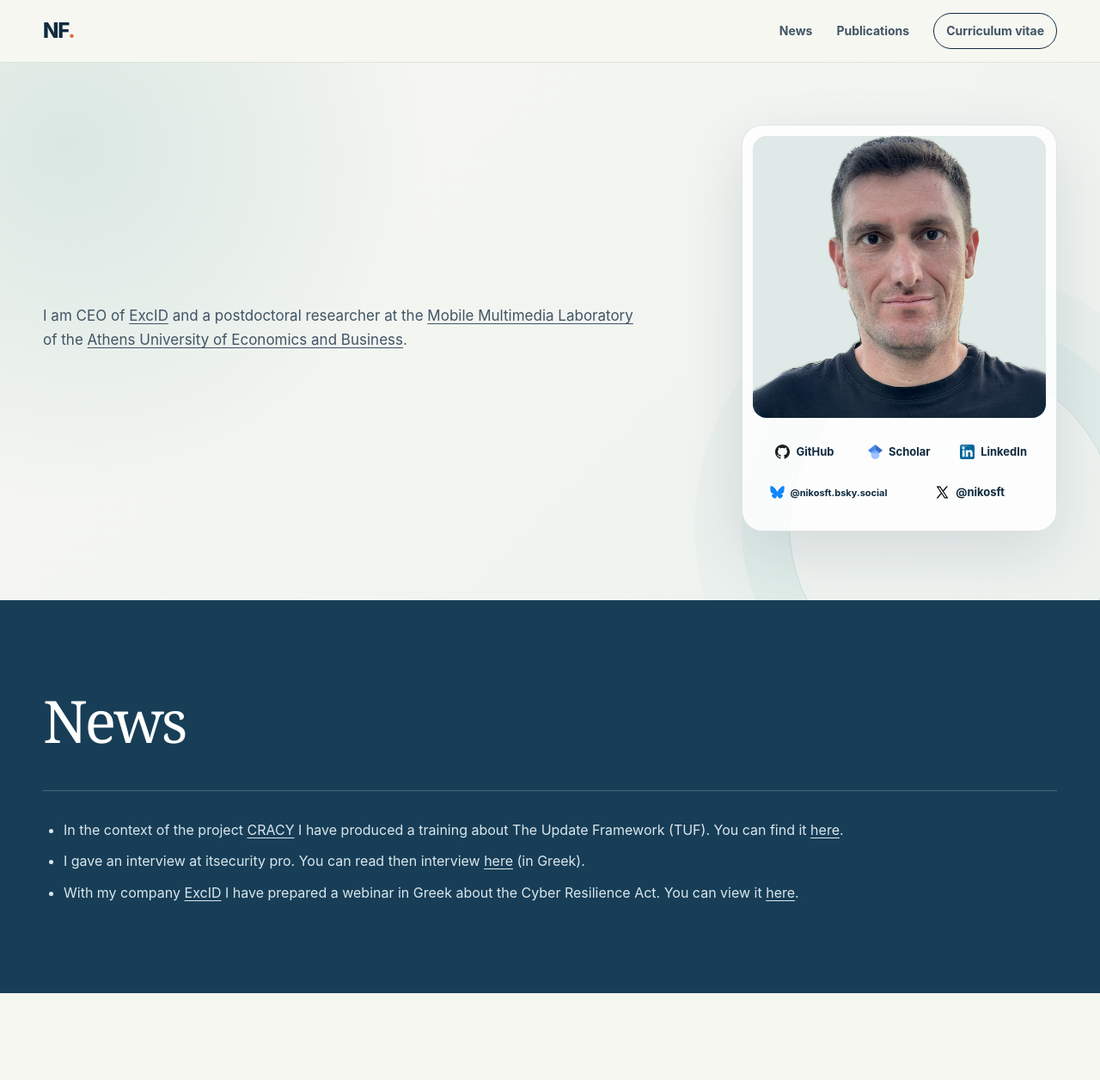
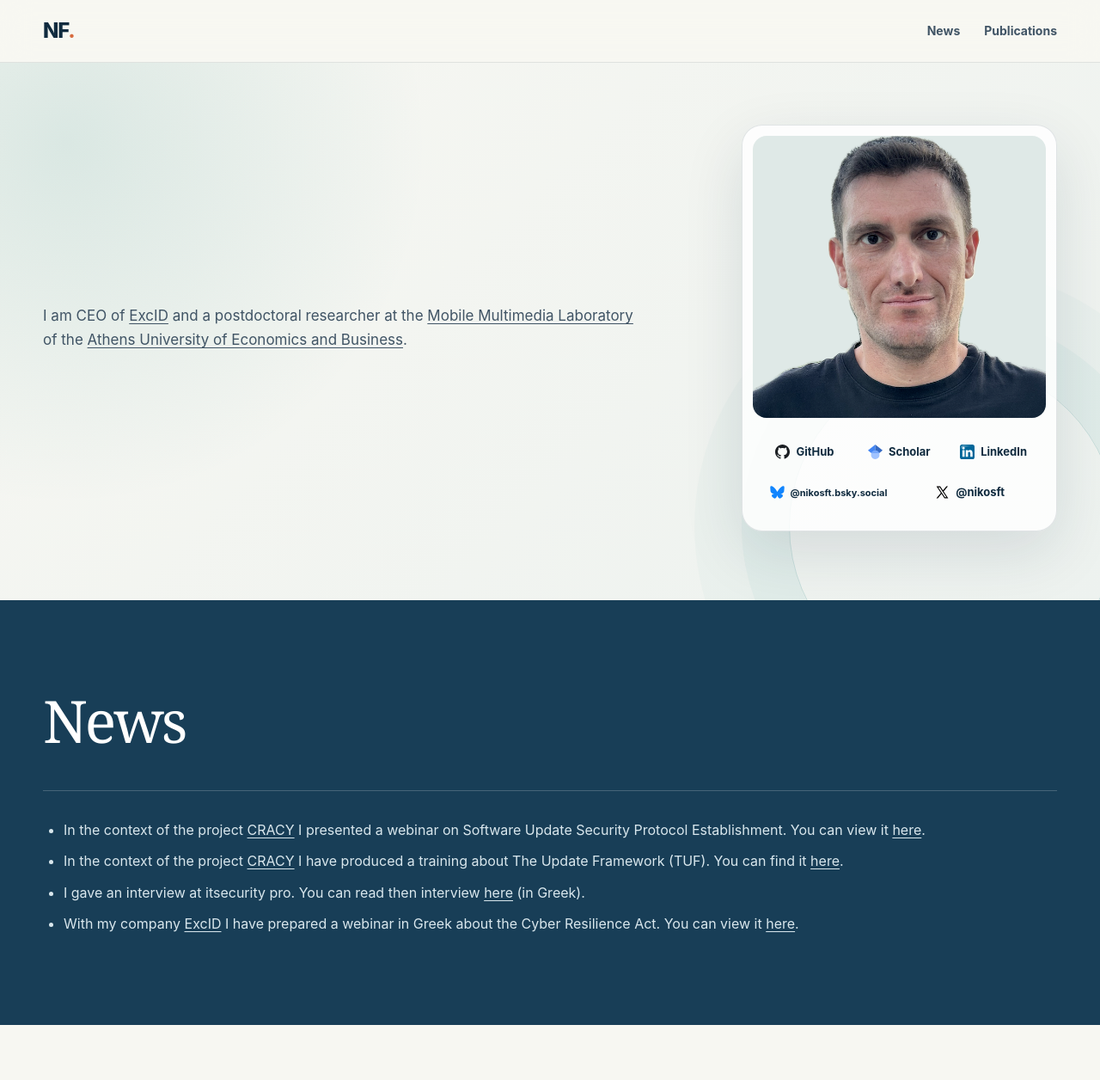
Before and after one commit to www-pages/fotiou.gr, a plain HTML site: page index.html in a window 1280 px wide. Shown: the top 1256 px of the page at 86% size. Drawn offline with Linux system fonts and the light colour scheme.

Commit message:
cv removed

```diff
--- a/index.html
+++ b/index.html
@@ -16,7 +16,6 @@
       <nav aria-label="Primary navigation">
         <a href="#news">News</a>
         <a href="#publications">Publications</a>
-        <a class="nav-cv" href="CVe.pdf" target="_blank" rel="noopener">Curriculum vitae</a>
       </nav>
     </div>
   </header>
@@ -54,6 +53,7 @@
           </div>
         </div>
         <ul class="news-list">
+          <li>In the context of the project <a href="https://cra-cy.eu">CRACY</a> I presented a webinar on  Software Update Security Protocol Establishment. You can view it <a href="https://www.youtube.com/watch?v=GOGsjg8-Kvs">here</a>.
           <li>In the context of the project <a href="https://cra-cy.eu">CRACY</a> I have produced
              a training about The Update Framework (TUF). You can find it <a href="https://github.com/excid-io/cra-tuf-training">here</a>.</li>
           <li>I gave an interview at itsecurity pro. You can read then interview <a href="https://www.itsecuritypro.gr/cra-ai-kai-post-quantum-i-nea-atzenta-tis-kyvernoasfaleias/">here</a> (in Greek).</li>
```
Also changed, not shown: 2 other files.
